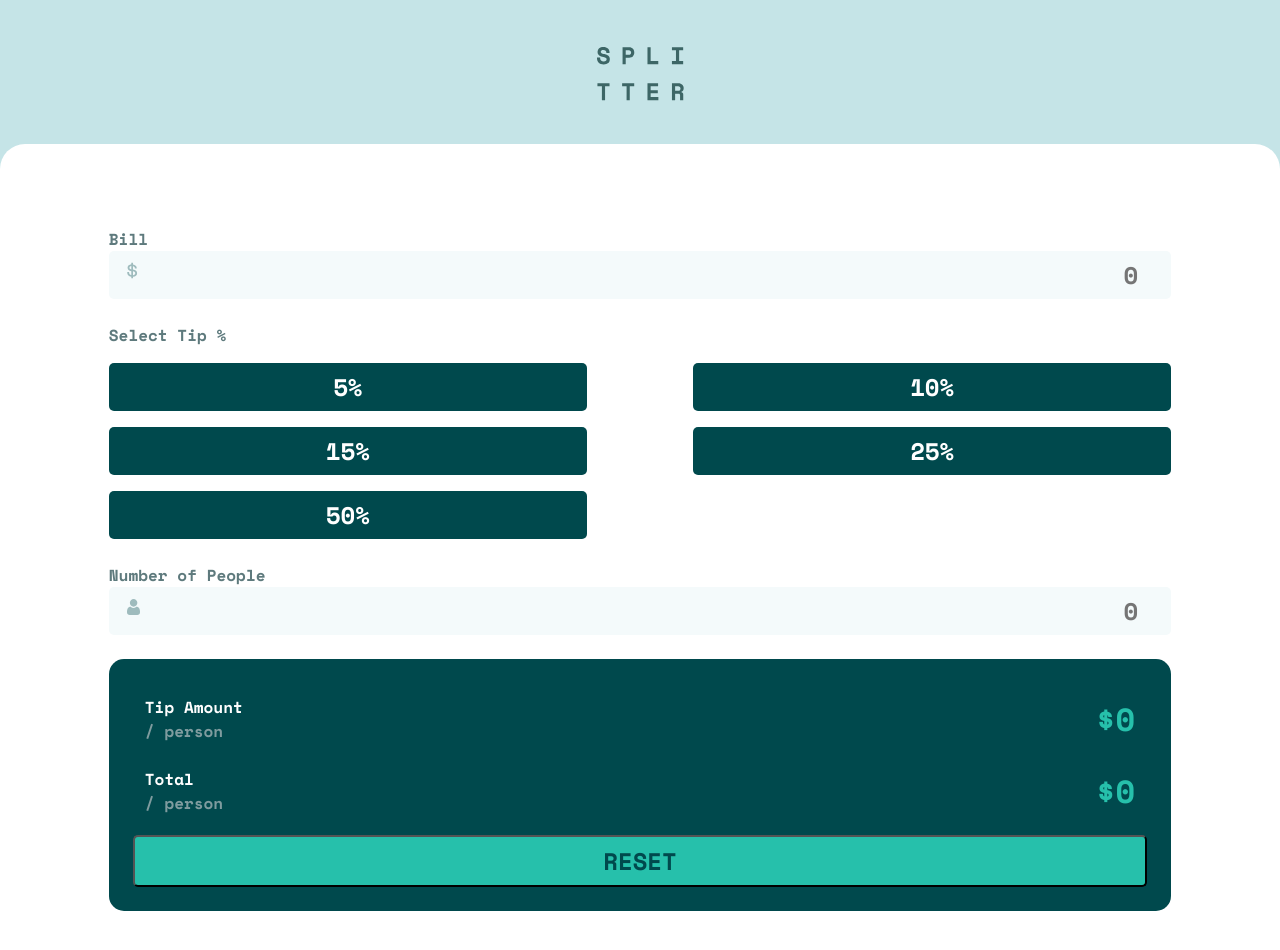
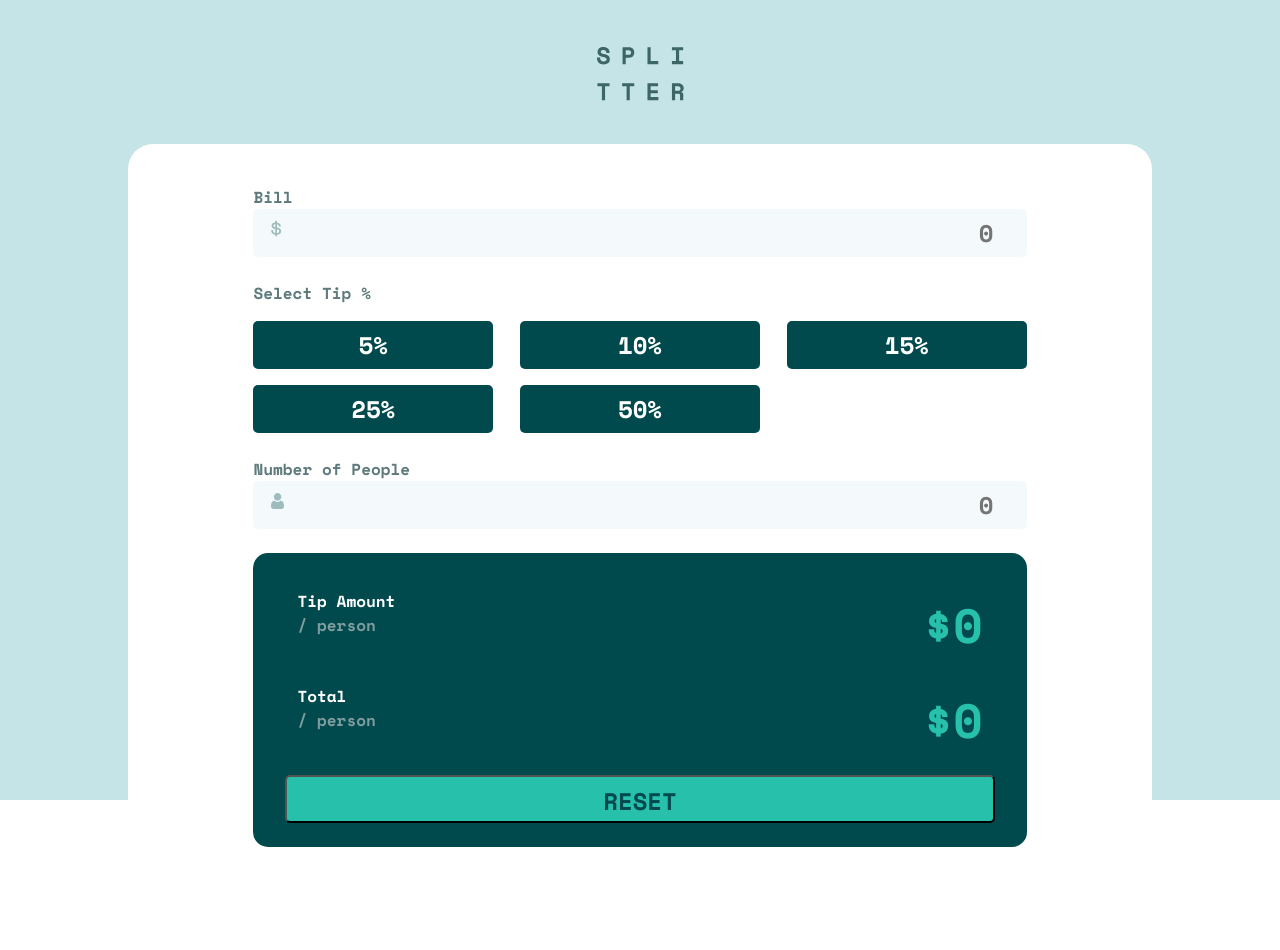
Before and after one commit to Aditi-Sawardekar/tip-calculator-app, a React (Vite) app: page / in a window 1280 px wide. Shown: the top 950 px of the page. After the commit the page ends 888 px from the top, so only its background shows below. Built offline with nearby package versions, Linux system fonts and the light colour scheme.

Commit message:
Implement tablet design using media query for screens greater than 768px

```diff
--- a/src/components/AmountDisplay/AmountDisplay.module.css
+++ b/src/components/AmountDisplay/AmountDisplay.module.css
@@ -19,3 +19,9 @@
   color: hsl(172, 67%, 45%);
   font-size: 2rem;
 }
+
+@media (min-width: 768px) {
+  .amount {
+    font-size: 3rem;
+  }
+}
--- a/src/components/AppButton/AppButton.module.css
+++ b/src/components/AppButton/AppButton.module.css
@@ -30,3 +30,15 @@
   text-transform: uppercase;
   margin-top: 0.5rem;
 }
+
+@media (min-width: 768px) {
+  .button {
+    min-width: 8.85rem;
+    width: 31%;
+    height: 3rem;
+  }
+
+  .reset {
+    width: 100%;
+  }
+}
--- a/src/components/DisplayCalculation/DisplayCalculation.module.css
+++ b/src/components/DisplayCalculation/DisplayCalculation.module.css
@@ -6,3 +6,9 @@
   flex-direction: column;
   align-items: center;
 }
+
+@media (min-width: 768px) {
+  .displayCalculationContainer {
+    padding: 1.5rem 2rem;
+  }
+}
--- a/src/components/PercentageButtons/PercentageButtons.module.css
+++ b/src/components/PercentageButtons/PercentageButtons.module.css
@@ -10,3 +10,14 @@
 .percentageButtonsContainer legend {
   margin-bottom: 1rem;
 }
+
+@media (min-width: 768px) {
+  /*
+  Adding a pseudo-element to maintain even spacing between buttons
+  when there are fewer buttons in the last row.
+  */
+  .percentageButtonsContainer::after {
+    content: "";
+    flex-basis: 31%;
+  }
+}
--- a/src/pages/TipCalculatorPage/TipCalculatorPage.module.css
+++ b/src/pages/TipCalculatorPage/TipCalculatorPage.module.css
@@ -11,3 +11,17 @@
   flex-direction: column;
   gap: 1.5rem;
 }
+
+@media (min-width: 768px) {
+  .mainContainer {
+    height: 100vh;
+  }
+
+  .tipCalculatorContainer {
+    min-width: 608px;
+    max-width: 80%;
+    margin: 0 auto;
+    padding: 5.14vh 9.8vw;
+    border-radius: 25px 25px 25px 25px;
+  }
+}
```
